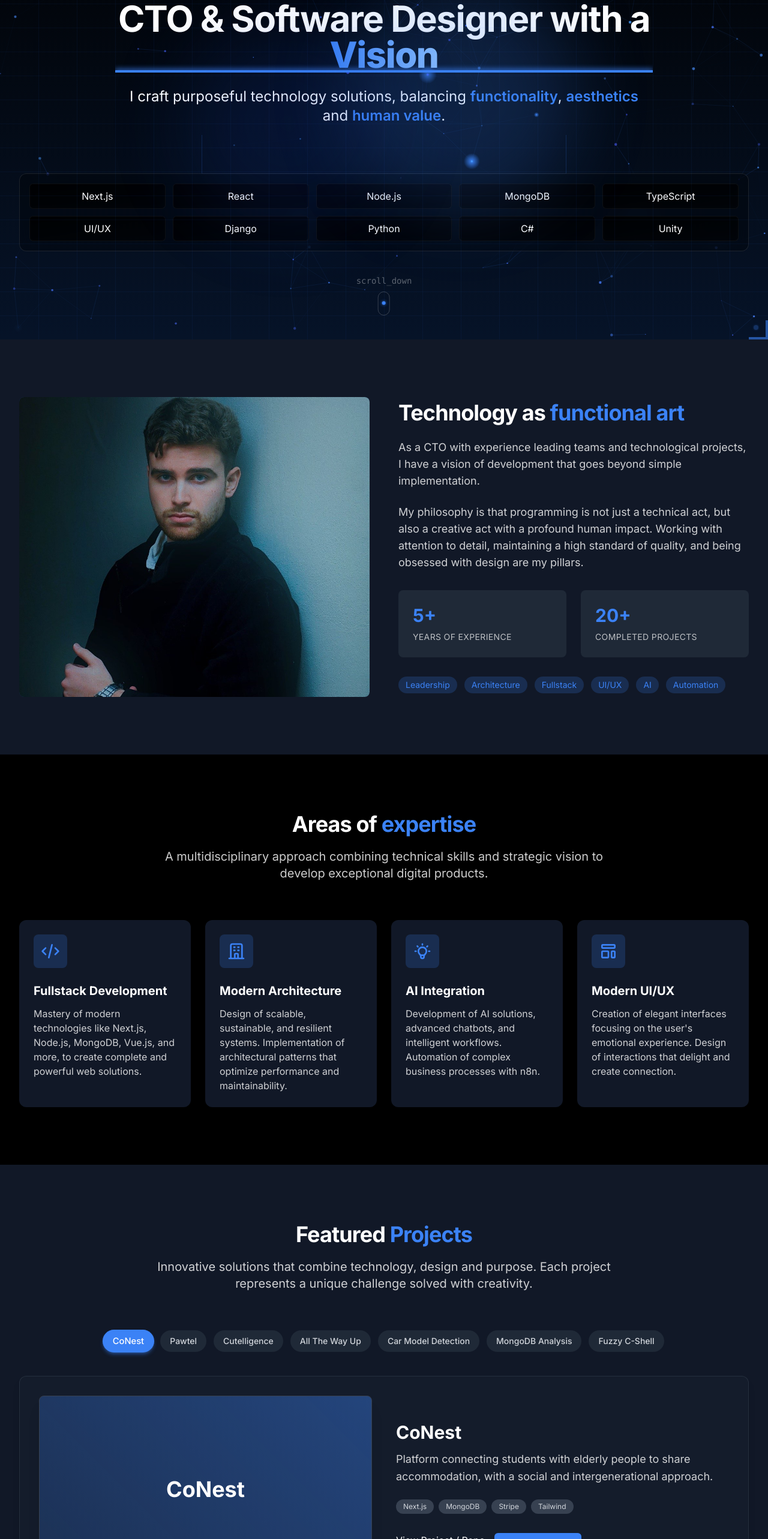
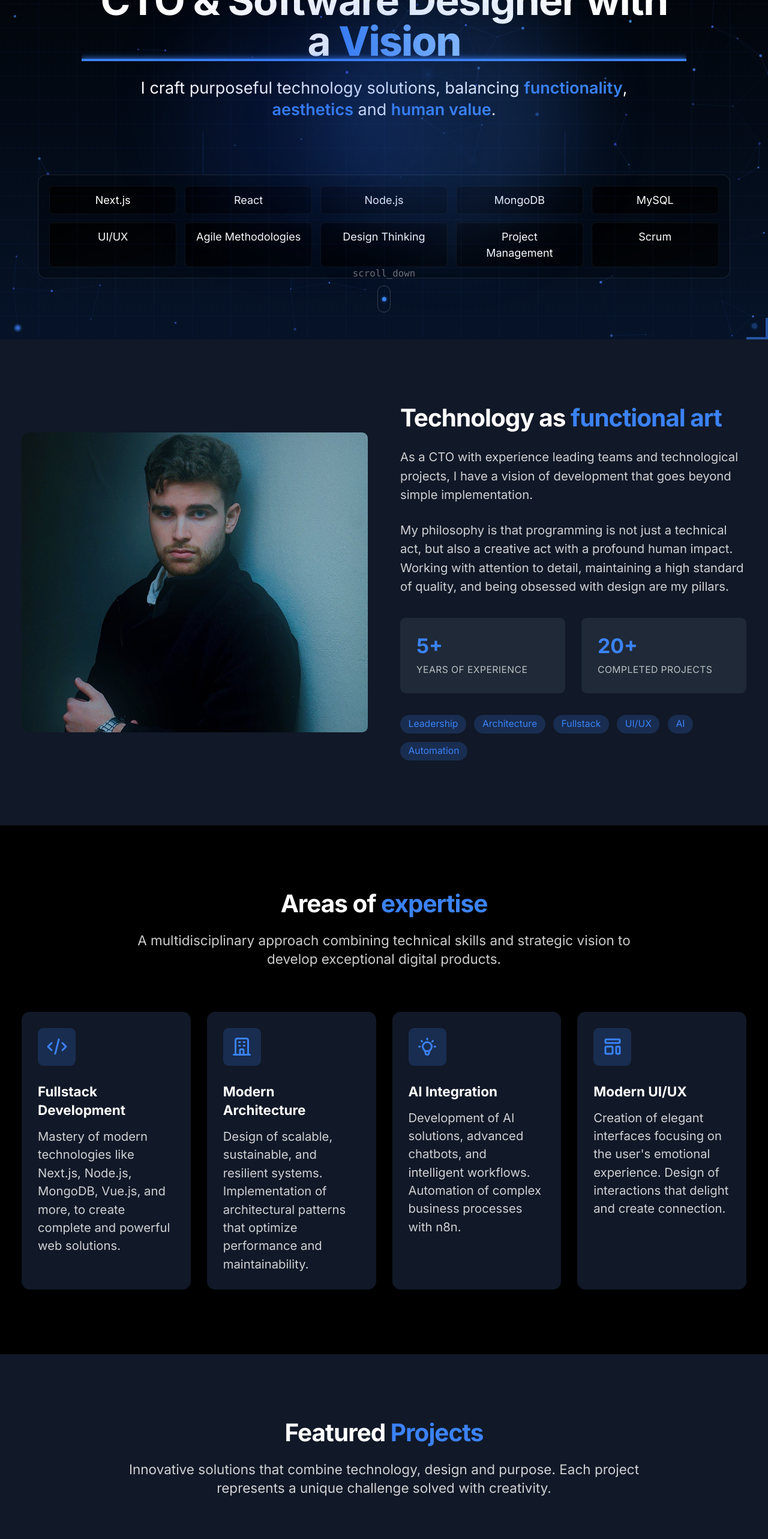
Before and after one commit to Mancasvel/Portfolio, a Next.js app: page / in a window 1280 px wide. Shown: the part 234-2800 px from the top of the page at 60% size. Built offline with nearby package versions, Linux system fonts and the light colour scheme.

Commit message:
feat(portfolio): portfolio v2.0

```diff
--- a/src/app/globals.css
+++ b/src/app/globals.css
@@ -6,6 +6,7 @@
   --foreground-rgb: 255, 255, 255;
   --background-start-rgb: 0, 0, 0;
   --background-end-rgb: 0, 0, 0;
+  --font-size-base: clamp(1rem, 0.95rem + 0.25vw, 1.125rem);
 }
 
 * {
@@ -19,6 +20,7 @@ body {
   max-width: 100vw;
   overflow-x: hidden;
   scroll-behavior: smooth;
+  font-size: var(--font-size-base);
 }
 
 body {
@@ -53,22 +55,30 @@ a {
   }
 
   .btn-primary {
-    @apply bg-accent text-white py-2 px-6 rounded-md font-semibold hover:bg-blue-700 transition-colors duration-300;
+    @apply bg-accent text-white py-2 px-4 sm:px-6 rounded-md font-semibold hover:bg-blue-700 transition-colors duration-300 text-center;
+  }
+
+  .btn-secondary {
+    @apply bg-gray-800 text-white py-2 px-4 sm:px-6 rounded-md font-semibold hover:bg-gray-700 transition-colors duration-300 text-center;
   }
 
   .section-padding {
-    @apply py-16 md:py-24;
+    @apply py-12 md:py-16 lg:py-24;
   }
 
   .heading-xl {
-    @apply text-4xl md:text-5xl lg:text-6xl font-bold leading-tight tracking-tight;
+    @apply text-3xl sm:text-4xl md:text-5xl lg:text-6xl font-bold leading-tight tracking-tight;
   }
 
   .heading-lg {
-    @apply text-3xl md:text-4xl font-bold leading-tight tracking-tight;
+    @apply text-2xl sm:text-3xl md:text-4xl font-bold leading-tight tracking-tight;
   }
 
   .heading-md {
-    @apply text-2xl md:text-3xl font-bold leading-tight;
+    @apply text-xl sm:text-2xl md:text-3xl font-bold leading-tight;
+  }
+
+  .text-responsive {
+    @apply text-base sm:text-lg md:text-xl;
   }
 }
--- a/src/components/Hero.tsx
+++ b/src/components/Hero.tsx
@@ -185,8 +185,8 @@ export default function Hero() {
 
   // Arrays para generar palabras con efecto de typing
   const techWords = [
-    'Next.js', 'React', 'Node.js', 'MongoDB', 'TypeScript',
-    'UI/UX', 'Django', 'Python', 'C#', 'Unity'
+    'Next.js', 'React', 'Node.js', 'MongoDB', 'MySQL',
+    'UI/UX', 'Agile Methodologies', 'Design Thinking', 'Project Management', 'Scrum'
   ];
 
   return (
@@ -264,7 +264,7 @@ export default function Hero() {
             className="relative"
           >
             <motion.div
-              className="flex items-center justify-center text-5xl font-mono text-accent opacity-70 mb-10"
+              className="flex items-center justify-center text-3xl sm:text-4xl md:text-5xl font-mono text-accent opacity-70 mb-6 sm:mb-8 md:mb-10 px-4"
               initial={{ opacity: 0 }}
               animate={{ opacity: 1 }}
               transition={{ delay: 0.8, duration: 0.5 }}
@@ -272,7 +272,7 @@ export default function Hero() {
               &lt; Manuel_Castillejo /&gt;
             </motion.div>
 
-            <h1 className="heading-xl mb-6 relative overflow-hidden">
+            <h1 className="heading-xl mb-6 relative overflow-hidden px-4 sm:px-6">
               <span className="relative z-8">
                 CTO & Software Designer with a{' '}
               </span>
@@ -295,27 +295,25 @@ export default function Hero() {
             initial={{ opacity: 0 }}
             animate={{ opacity: 1 }}
             transition={{ delay: 0.3, duration: 0.7 }}
-            className="text-xl md:text-2xl mb-10 opacity-80 leading-relaxed"
+            className="text-lg sm:text-xl md:text-2xl mb-8 md:mb-10 opacity-80 leading-relaxed px-4 sm:px-6"
           >
             I craft purposeful technology solutions, balancing{' '}
             <span className="text-accent font-semibold">functionality</span>,{' '}
             <span className="text-accent font-semibold">aesthetics</span> and{' '}
             <span className="text-accent font-semibold">human value</span>.{' '}
           </motion.p>
-
-
         </motion.div>
 
         <motion.div
           initial={{ opacity: 0 }}
           animate={{ opacity: 1 }}
           transition={{ delay: 1, duration: 1 }}
-          className="mt-20 relative"
+          className="mt-12 sm:mt-16 md:mt-20 relative px-4 sm:px-6"
         >
           {/* Contenedor con efecto de glassmorphism */}
-          <div className="backdrop-blur-md bg-black/30 rounded-xl p-4 border border-white/10">
+          <div className="backdrop-blur-md bg-black/30 rounded-xl p-3 sm:p-4 border border-white/10">
             {/* Palabras clave con tecnologías */}
-            <div className="grid grid-cols-2 md:grid-cols-5 gap-3">
+            <div className="grid grid-cols-2 sm:grid-cols-3 md:grid-cols-5 gap-2 sm:gap-3">
               {techWords.map((tech, index) => (
                 <motion.div
                   key={tech}
@@ -335,7 +333,7 @@ export default function Hero() {
                     borderColor: "rgba(59, 130, 246, 0.8)",
                     background: "linear-gradient(135deg, rgba(10, 30, 80, 0.8), rgba(20, 30, 70, 0.9))"
                   }}
-                  className="py-2 px-4 bg-gradient-to-br from-black/80 to-black/40 rounded-md text-sm md:text-base backdrop-blur-sm text-center border border-white/5 hover:border-accent/40 transition-all duration-300 relative group cursor-pointer"
+                  className="py-1.5 sm:py-2 px-2 sm:px-4 bg-gradient-to-br from-black/80 to-black/40 rounded-md text-xs sm:text-sm md:text-base backdrop-blur-sm text-center border border-white/5 hover:border-accent/40 transition-all duration-300 relative group cursor-pointer"
                 >
                   {tech}
                   <motion.div
@@ -354,7 +352,7 @@ export default function Hero() {
           </div>
 
           {/* Líneas conectoras decorativas */}
-          <div className="absolute inset-0 -z-10 opacity-20">
+          <div className="absolute inset-0 -z-10 opacity-20 hidden sm:block">
             <div className="absolute h-16 w-px bg-accent left-1/4 -top-16" />
             <div className="absolute h-16 w-px bg-accent right-1/4 -top-16" />
             <div className="absolute h-px w-1/2 bg-accent top-0 left-1/4" />
--- a/src/components/ProjectGrid.tsx
+++ b/src/components/ProjectGrid.tsx
@@ -8,24 +8,24 @@ import Image from 'next/image';
 const projects = [
   {
     id: 'conest',
-    year: '2023',
+    year: '2025',
     title: 'CoNest',
     description:
       'Innovative platform that connects elderly people with students to create intergenerational communities based on mutual support and solidarity.',
-    tags: ['TypeScript', 'Next.js', 'MongoDB', 'Tailwind'],
+    tags: ['TypeScript', 'Next.js', 'Supabase', 'Tailwind'],
     impact:
       'Facilitated over 500 intergenerational connections creating inclusive and sustainable communities.',
     image: '/images/projects/conest.jpg',
     color: '#3B82F6',
-    github: 'https://github.com/manuelcasdev/CoNest',
+    github: 'https://github.com/mancasvel/CoNest',
   },
   {
     id: 'pawtel',
-    year: '2022',
+    year: '2024',
     title: 'Pawtel',
     description:
       'Innovative platform for searching and booking pet-friendly hotels. It offers an intuitive experience to find the perfect accommodation for pets.',
-    tags: ['HTML', 'CSS', 'JavaScript', 'Django'],
+    tags: ['Typescript', 'Tan Stack Queries', 'Vue.js', 'Django', 'Tailwind'],
     impact:
       'Increased pet hotel bookings by 45%, improving management and visibility for these businesses.',
     image: '/images/projects/pawtel.jpg',
@@ -34,7 +34,7 @@ const projects = [
   },
   {
     id: 'mongodb-cursor',
-    year: '2022',
+    year: '2024',
     title: 'MongoDB Cursor Analysis',
     description:
       'Web application to analyze and compare different MongoDB cursor operations and their performance implications. Built with Django and PyMongo.',
@@ -43,11 +43,11 @@ const projects = [
       'Optimization of MongoDB queries in high-load systems, achieving performance improvements of over 30%.',
     image: '/images/projects/mongodb.jpg',
     color: '#4F46E5',
-    github: 'https://github.com/manuelcasdev/mongodb-cursor-analysis',
+    github: 'https://github.com/Mancasvel/Mongodb-cursor-analysis',
   },
   {
     id: 'fuzzy-c-shell',
-    year: '2021',
+    year: '2023',
     title: 'Fuzzy C-Shell',
     description:
       'Implementation of the Fuzzy C-Shell clustering algorithm, along with a test data generator to create synthetic datasets.',
@@ -56,20 +56,20 @@ const projects = [
       'Contribution to the scientific community with an innovative clustering tool for complex data analysis.',
     image: '/images/projects/fuzzy.jpg',
     color: '#EC4899',
-    github: 'https://github.com/manuelcasdev/fuzzy-c-shell',
+    github: 'https://github.com/Mancasvel/fuzzy-c-shell',
   },
   {
     id: 'all-the-way-up',
-    year: '2020',
+    year: '2023',
     title: 'All The Way Up',
     description:
-      'Game jam project for Scopely. An innovative game developed with Unity and C#.',
-    tags: ['C#', 'Unity', 'Game Development', 'Scopely'],
+      'Game jam project for Scopely. An innovative game developed with Unity and Blender.',
+    tags: ['Blender', 'Unity', 'Game Development'],
     impact:
       'Recognition in the Scopely game jam for creativity and innovation in game mechanics.',
     image: '/images/projects/game.jpg',
     color: '#F59E0B',
-    github: 'https://github.com/manuelcasdev/all-the-way-up',
+    github: 'https://github.com/Mancasvel/all-the-way-up',
   },
 ];
 
--- a/src/components/ProjectTimeline.tsx
+++ b/src/components/ProjectTimeline.tsx
@@ -7,24 +7,24 @@ import Image from 'next/image';
 const projects = [
   {
     id: 'conest',
-    year: '2023',
+    year: '2025',
     title: 'CoNest',
     description:
       'Innovative platform that connects elderly people with students to create intergenerational communities based on mutual support and solidarity.',
-    tags: ['TypeScript', 'Next.js', 'MongoDB', 'Tailwind'],
+    tags: ['TypeScript', 'Next.js', 'Supabase', 'Tailwind'],
     impact:
       'Facilitated over 500 intergenerational connections creating inclusive and sustainable communities.',
     image: '/images/projects/conest.jpg',
     color: '#3B82F6',
-    github: 'https://github.com/manuelcasdev/CoNest',
+    github: 'https://github.com/mancasvel/CoNest',
   },
   {
     id: 'pawtel',
-    year: '2022',
+    year: '2024',
     title: 'Pawtel',
     description:
       'Innovative platform for searching and booking pet-friendly hotels. It offers an intuitive experience to find the perfect accommodation for pets.',
-    tags: ['HTML', 'CSS', 'JavaScript', 'Django'],
+    tags: ['Typescript', 'Tan Stack Queries', 'Vue.js', 'Django', 'Tailwind'],
     impact:
       'Increased pet hotel bookings by 45%, improving management and visibility for these businesses.',
     image: '/images/projects/pawtel.jpg',
@@ -33,7 +33,7 @@ const projects = [
   },
   {
     id: 'mongodb-cursor',
-    year: '2022',
+    year: '2024',
     title: 'MongoDB Cursor Analysis',
     description:
       'Web application to analyze and compare different MongoDB cursor operations and their performance implications. Built with Django and PyMongo.',
@@ -42,11 +42,11 @@ const projects = [
       'Optimization of MongoDB queries in high-load systems, achieving performance improvements of over 30%.',
     image: '/images/projects/mongodb.jpg',
     color: '#4F46E5',
-    github: 'https://github.com/manuelcasdev/mongodb-cursor-analysis',
+    github: 'https://github.com/Mancasvel/Mongodb-cursor-analysis',
   },
   {
     id: 'fuzzy-c-shell',
-    year: '2021',
+    year: '2023',
     title: 'Fuzzy C-Shell',
     description:
       'Implementation of the Fuzzy C-Shell clustering algorithm, along with a test data generator to create synthetic datasets.',
@@ -55,20 +55,20 @@ const projects = [
       'Contribution to the scientific community with an innovative clustering tool for complex data analysis.',
     image: '/images/projects/fuzzy.jpg',
     color: '#EC4899',
-    github: 'https://github.com/manuelcasdev/fuzzy-c-shell',
+    github: 'https://github.com/Mancasvel/fuzzy-c-shell',
   },
   {
     id: 'all-the-way-up',
-    year: '2020',
+    year: '2023',
     title: 'All The Way Up',
     description:
-      'Game jam project for Scopely. An innovative game developed with Unity and C#.',
-    tags: ['C#', 'Unity', 'Game Development', 'Scopely'],
+      'Game jam project for Scopely. An innovative game developed with Unity and Blender.',
+    tags: ['Blender', 'Unity', 'Game Development'],
     impact:
       'Recognition in the Scopely game jam for creativity and innovation in game mechanics.',
     image: '/images/projects/game.jpg',
     color: '#F59E0B',
-    github: 'https://github.com/manuelcasdev/all-the-way-up',
+    github: 'https://github.com/Mancasvel/all-the-way-up',
   },
 ];
 
@@ -119,7 +119,7 @@ export default function ProjectTimeline() {
                 viewport={{ once: true }}
                 transition={{ duration: 0.7, delay: index * 0.1 + 0.2 }}
               >
-                <div className="bg-black/30 backdrop-blur-sm p-6 rounded-2xl border border-white/10 hover:border-accent/30 transition-all duration-500 shadow-xl relative overflow-hidden group">
+                <div className="bg-black/30 backdrop-blur-sm p-4 sm:p-6 rounded-2xl border border-white/10 hover:border-accent/30 transition-all duration-500 shadow-xl relative overflow-hidden group">
                   {/* Efecto decorativo */}
                   <div
                     className="absolute top-0 right-0 w-40 h-40 opacity-30 transform translate-x-20 -translate-y-20 rounded-full"
@@ -127,17 +127,17 @@ export default function ProjectTimeline() {
                   />
 
                   <span
-                    className="inline-block py-1 px-4 rounded-full text-sm font-semibold mb-4"
+                    className="inline-block py-1 px-3 sm:px-4 rounded-full text-xs sm:text-sm font-semibold mb-3 sm:mb-4"
                     style={{ background: `${project.color}20`, color: project.color, backdropFilter: 'blur(4px)' }}
                   >
                     {project.year}
                   </span>
 
-                  <h3 className="text-2xl font-bold mb-3 bg-gradient-to-r from-white to-gray-300 bg-clip-text text-transparent">
+                  <h3 className="text-xl sm:text-2xl font-bold mb-2 sm:mb-3 bg-gradient-to-r from-white to-gray-300 bg-clip-text text-transparent">
                     {project.title}
                   </h3>
 
-                  <p className="text-gray-300 text-base mb-5 leading-relaxed opacity-90">
+                  <p className="text-gray-300 text-sm sm:text-base mb-4 sm:mb-5 leading-relaxed opacity-90">
                     {project.description}
                   </p>
 
--- a/src/components/ProjectsShowcase.tsx
+++ b/src/components/ProjectsShowcase.tsx
@@ -21,65 +21,47 @@ const featuredProjects: Project[] = [
   {
     id: 'conest',
     title: 'CoNest',
-    description: 'Platform connecting students with elderly people to share accommodation, with a social and intergenerational approach.',
+    description: 'Innovative platform that connects elderly people with students to create intergenerational communities based on mutual support and solidarity.',
     image: '',
-    tags: ['Next.js', 'MongoDB', 'Stripe', 'Tailwind'],
+    tags: ['TypeScript', 'Next.js', 'Supabase', 'Tailwind'],
     color: '#3B82F6',
-    url: 'https://github.com/Mancasvel/CoNest'
+    url: 'https://github.com/mancasvel/CoNest'
   },
   {
     id: 'pawtel',
     title: 'Pawtel',
-    description: 'Booking platform for pet hotels, with payment system, commissions and dashboards for hoteliers.',
+    description: 'Innovative platform for searching and booking pet-friendly hotels. It offers an intuitive experience to find the perfect accommodation for pets.',
     image: '/images/pawtel.png',
-    tags: ['Vue.js', 'Node.js', 'PostgreSQL', 'AWS'],
+    tags: ['Typescript', 'Tan Stack Queries', 'Vue.js', 'Django', 'Tailwind'],
     color: '#10B981',
     url: 'https://github.com/LuisMelladoDiaz/Pawtel-ComparadorDeHotelesParaMascotas'
   },
   {
-    id: 'cutelligence',
-    title: 'Cutelligence',
-    description: 'AI specialized for barbershops, with smart integrations and conversational assistant.',
-    image: '',
-    tags: ['React', 'TensorFlow.js', 'OpenAI', 'Firebase'],
-    color: '#8B5CF6',
-    url: '#'
+    id: 'mongodb-cursor',
+    title: 'MongoDB Cursor Analysis',
+    description: 'Web application to analyze and compare different MongoDB cursor operations and their performance implications. Built with Django and PyMongo.',
+    image: '/images/mongodb.png',
+    tags: ['Python', 'Django', 'MongoDB', 'PyMongo', 'Jupyter'],
+    color: '#4F46E5',
+    url: 'https://github.com/Mancasvel/Mongodb-cursor-analysis'
+  },
+  {
+    id: 'fuzzy-c-shell',
+    title: 'Fuzzy C-Shell',
+    description: 'Implementation of the Fuzzy C-Shell clustering algorithm, along with a test data generator to create synthetic datasets.',
+    image: '/images/fuzzy.png',
+    tags: ['Python', 'Machine Learning', 'Data Science', 'Clustering'],
+    color: '#EC4899',
+    url: 'https://github.com/Mancasvel/fuzzy-c-shell'
   },
   {
     id: 'all-the-way-up',
     title: 'All The Way Up',
-    description: 'Award-winning game developed during the Scopely Game Jam, demonstrating rapid prototyping and teamwork.',
+    description: 'Game jam project for Scopely. An innovative game developed with Unity and Blender.',
     image: '/images/all_the_way_up.png',
-    tags: ['C#', 'Unity', 'ShaderLab', 'GameDev'],
-    color: '#4F46E5',
+    tags: ['Blender', 'Unity', 'Game Development'],
+    color: '#F59E0B',
     url: 'https://github.com/Mancasvel/all-the-way-up'
-  },
-  {
-    id: 'car-model-detection',
-    title: 'Car Model Detection',
-    description: 'Deep learning model using PyTorch and YOLOv8 to classify car models from images with high accuracy.',
-    image: '',
-    tags: ['Python', 'PyTorch', 'YOLOv8', 'Deep Learning', 'AI'],
-    color: '#D97706',
-    url: 'https://github.com/davidgonmar/pid-car-model-classification'
-  },
-  {
-    id: 'mongodb-analysis',
-    title: 'MongoDB Analysis',
-    description: 'Analysis project focused on MongoDB, exploring database performance and optimization techniques.',
-    image: '',
-    tags: ['MongoDB', 'Python', 'Data Analysis', 'Optimization'],
-    color: '#13AA52',
-    url: 'https://github.com/Mancasvel/Mongodb_Analysis_Project'
-  },
-  {
-    id: 'fuzzy-c-shell',
-    title: 'Fuzzy C-Shell',
-    description: 'A custom C-shell implementation featuring fuzzy command matching and enhanced shell functionalities.',
-    image: '',
-    tags: ['C', 'Shell', 'Systems Programming', 'Fuzzy Logic'],
-    color: '#FF6F61',
-    url: 'https://github.com/Mancasvel/Fuzzy_C-Shell_Project'
   }
 ];
 
@@ -119,12 +101,12 @@ export default function ProjectsShowcase() {
         </motion.div>
 
         {/* Project Selector Buttons */}
-        <div className="flex justify-center flex-wrap gap-3 mb-10">
+        <div className="flex justify-center flex-wrap gap-2 sm:gap-3 mb-8 sm:mb-10 px-2">
           {featuredProjects.map((project, index) => (
             <button
               key={project.id}
               onClick={() => setActiveProjectIndex(index)}
-              className={`px-4 py-2 rounded-full text-sm font-medium transition-all duration-300 ${ activeProjectIndex === index
+              className={`px-3 sm:px-4 py-1.5 sm:py-2 rounded-full text-xs sm:text-sm font-medium transition-all duration-300 ${ activeProjectIndex === index
                   ? 'bg-accent text-white shadow-md shadow-accent/40 scale-105'
                   : 'bg-gray-800 text-gray-300 hover:bg-gray-700 hover:text-white'
               }`}
@@ -192,13 +174,13 @@ export default function ProjectsShowcase() {
               ))}
             </div>
 
-            <div className="flex space-x-4">
+            <div className="flex flex-col sm:flex-row sm:space-x-4 space-y-3 sm:space-y-0">
               {activeProject.url && activeProject.url !== '#' ? (
                 <Link
                   href={activeProject.url}
                   target="_blank"
                   rel="noopener noreferrer"
-                  className="btn-secondary"
+                  className="btn-secondary w-full sm:w-auto text-center"
                   aria-label={`View project or repository for ${activeProject.title}`}
                 >
                   View Project / Repo
@@ -206,7 +188,7 @@ export default function ProjectsShowcase() {
               ) : (
                 <button
                   onClick={() => handleOpenModal(activeProject)}
-                  className="btn-secondary"
+                  className="btn-secondary w-full sm:w-auto"
                   aria-label={`View details for ${activeProject.title}`}
                 >
                   View Details
@@ -214,7 +196,7 @@ export default function ProjectsShowcase() {
               )}
               <button
                 onClick={() => handleOpenModal(activeProject)}
-                className="btn-primary"
+                className="btn-primary w-full sm:w-auto"
                 aria-label={`View details for ${activeProject.title}`}
               >
                  More Details
```
Also changed, not shown: src/components/ContactCTA.tsx (+8 -8 lines), public/images/fuzzy.png (added), public/images/mongodb.png (added).
